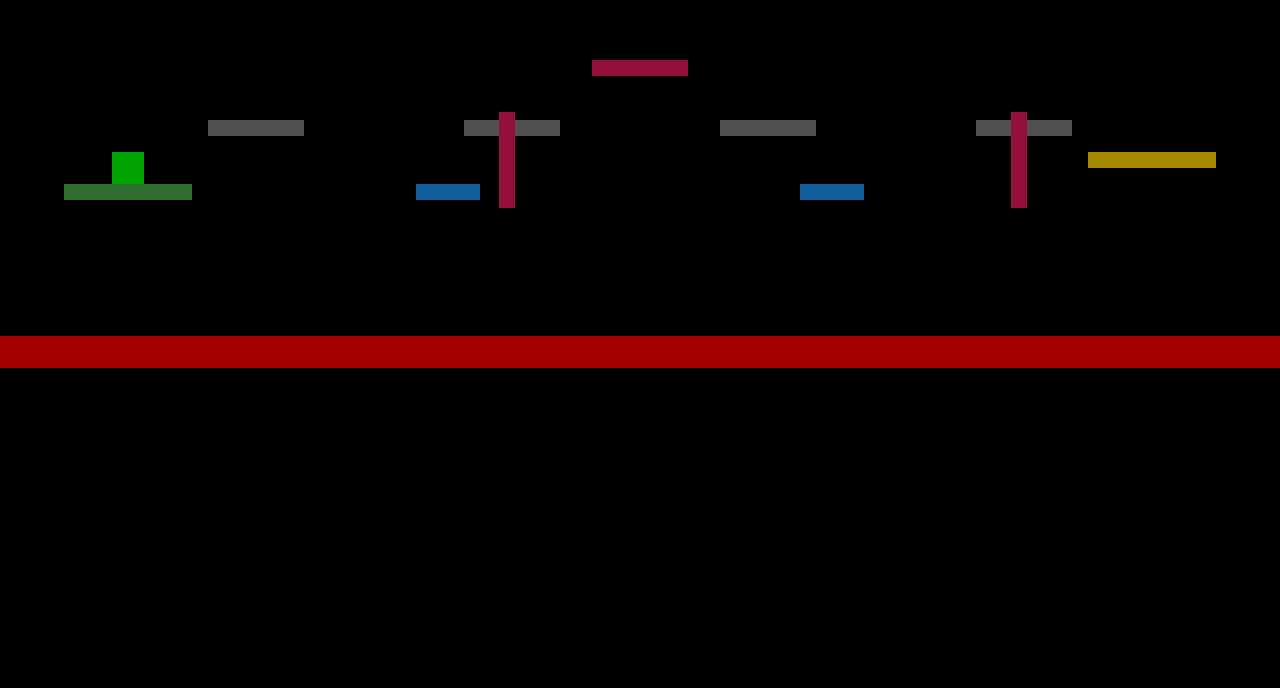
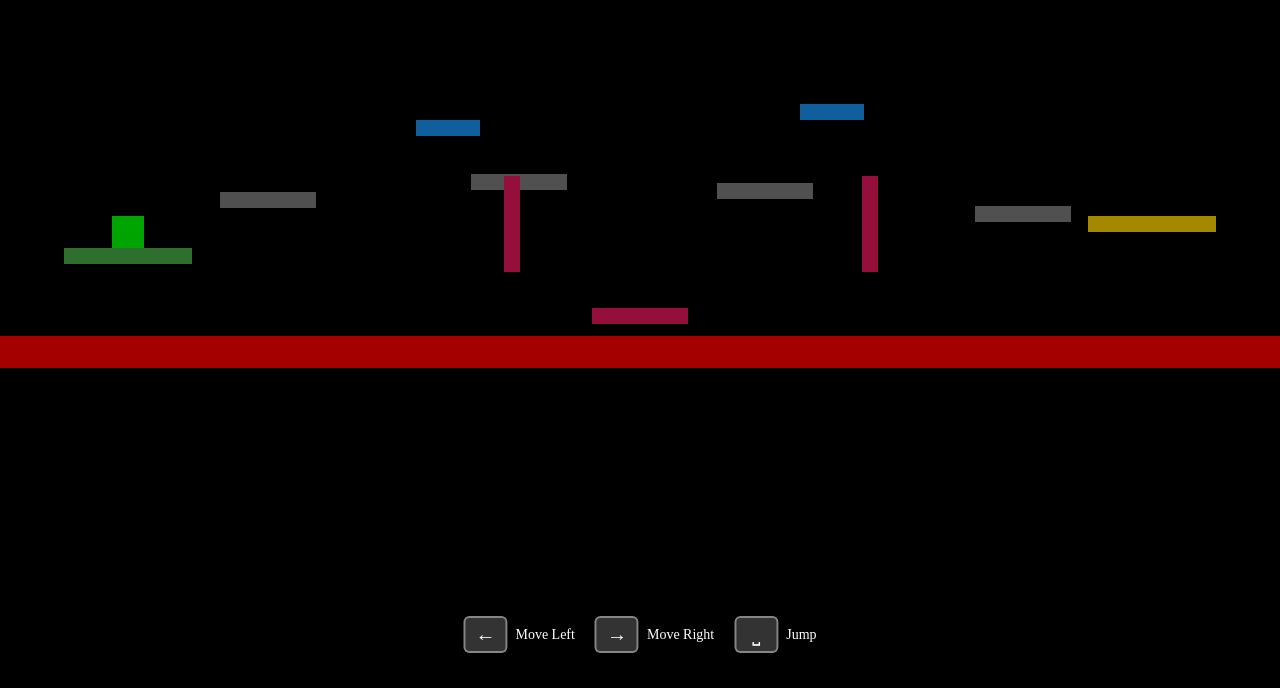
Before and after one commit to MaxMelcher/observabilitygame, an Angular app in the folder frontend/: page / in a window 1280 px wide. Shown: the part 112-800 px from the top of the page. Built offline with nearby package versions, Linux system fonts and the light colour scheme.

Commit message:
game mvp

```diff
--- a/frontend/src/app/game/game.component.html
+++ b/frontend/src/app/game/game.component.html
@@ -24,4 +24,20 @@
       Time: {{gameTime}}.{{gameTimeMs.toString().padStart(3, '0')}}s
     </div>
   </div>
+
+  <!-- Controls legend -->
+  <div class="controls-legend">
+    <div class="control-key">
+      <div class="key-icon">←</div>
+      <span>Move Left</span>
+    </div>
+    <div class="control-key">
+      <div class="key-icon">→</div>
+      <span>Move Right</span>
+    </div>
+    <div class="control-key">
+      <div class="key-icon">⎵</div>
+      <span>Jump</span>
+    </div>
+  </div>
 </div>
--- a/frontend/src/app/game/game.component.sass
+++ b/frontend/src/app/game/game.component.sass
@@ -80,3 +80,32 @@
   .timer
     font-size: 24px
     text-align: center
+
+.controls-legend
+  position: absolute
+  bottom: 20px
+  left: 50%
+  transform: translateX(-50%)
+  display: flex
+  gap: 20px
+  background: rgba(0, 0, 0, 0.7)
+  padding: 15px 25px
+  border-radius: 10px
+  color: white
+
+  .control-key
+    display: flex
+    align-items: center
+    gap: 8px
+
+    .key-icon
+      background: rgba(255, 255, 255, 0.2)
+      border: 2px solid rgba(255, 255, 255, 0.4)
+      border-radius: 6px
+      padding: 5px 10px
+      font-size: 20px
+      min-width: 20px
+      text-align: center
+
+    span
+      font-size: 14px
--- a/frontend/src/app/game/game.component.ts
+++ b/frontend/src/app/game/game.component.ts
@@ -49,17 +49,17 @@ export class GameComponent implements AfterViewInit, OnDestroy {
 
   // Game dimensions
   private readonly WORLD_WIDTH = 40;
-  private readonly WORLD_HEIGHT = 15;  // Reduced height for better visibility
+  private readonly WORLD_HEIGHT = 15;
   private readonly PLAYER_START_X = -16;
-  private readonly PLAYER_START_Y = 4;  // Increased height for starting platform
+  private readonly PLAYER_START_Y = 2;  // Moved down
   private readonly GOAL_X = 16;
-  private readonly GOAL_Y = 4;
+  private readonly GOAL_Y = 2;  // Moved down
 
   // Platform settings
   private readonly PLATFORM_SPEED = 0.02;
   private readonly VERTICAL_MOVE_DISTANCE = 3;
   private readonly HORIZONTAL_MOVE_DISTANCE = 4;
-  private readonly BOUNCE_FORCE = 0.5;
+  private readonly BOUNCE_FORCE = 0.6;
 
   gameCompleted = false;
   playerName = '';
@@ -140,28 +140,31 @@ export class GameComponent implements AfterViewInit, OnDestroy {
     this.startPlatform.position.set(this.PLAYER_START_X, this.PLAYER_START_Y - 1, 0);
     this.scene.add(this.startPlatform);
 
-    // Create static platforms
-    const platformPositions = [
-      { x: -12, y: 5 },
-      { x: -4, y: 5 },
-      { x: 4, y: 5 },
-      { x: 12, y: 5 }
+    // Create static platforms with random variations
+    const basePositions = [
+      { x: -12, y: 3 },
+      { x: -4, y: 3 },
+      { x: 4, y: 3 },
+      { x: 12, y: 3 }
     ];
 
-    for (const pos of platformPositions) {
+    for (const pos of basePositions) {
       const platform = new THREE.Mesh(platformGeometry, platformMaterial);
-      platform.position.set(pos.x, pos.y, 0);
+      // Add some randomness to platform positions
+      const randomX = pos.x + (Math.random() * 2 - 1);
+      const randomY = pos.y + (Math.random() * 1.5 - 0.75);
+      platform.position.set(randomX, randomY, 0);
       this.platforms.push(platform);
       this.scene.add(platform);
     }
 
-    // Add bounce platforms (blue)
+    // Add bounce platforms (blue) lower
     const bouncePlatformGeometry = new THREE.PlaneGeometry(2, 0.5);
     const bouncePlatformMaterial = new THREE.MeshLambertMaterial({ color: 0x2196F3, side: THREE.DoubleSide });
 
     const bouncePositions = [
-      { x: -6, y: 3 },
-      { x: 6, y: 3 }
+      { x: -6, y: 5 },   // Lowered
+      { x: 6, y: 5.5 }   // Lowered
     ];
 
     for (const pos of bouncePositions) {
@@ -177,10 +180,10 @@ export class GameComponent implements AfterViewInit, OnDestroy {
     // Add moving platforms
     const movingPlatformMaterial = new THREE.MeshLambertMaterial({ color: 0xe91e63, side: THREE.DoubleSide });
 
-    // Horizontal moving platforms
+    // Horizontal moving platforms (red bars)
     const horizontalMovers = [
-      { centerX: -8, y: 4 },
-      { centerX: 8, y: 4 }
+      { centerX: -8, y: 2 },
+      { centerX: 8, y: 2 }
     ];
 
     for (const pos of horizontalMovers) {
@@ -193,8 +196,8 @@ export class GameComponent implements AfterViewInit, OnDestroy {
         startPos: new THREE.Vector2(pos.centerX - this.HORIZONTAL_MOVE_DISTANCE, pos.y),
         endPos: new THREE.Vector2(pos.centerX + this.HORIZONTAL_MOVE_DISTANCE, pos.y),
         speed: this.PLATFORM_SPEED,
-        progress: 0,
-        direction: 1
+        progress: Math.random(),
+        direction: Math.random() < 0.5 ? 1 : -1
       });
 
       this.scene.add(platform);
@@ -202,7 +205,7 @@ export class GameComponent implements AfterViewInit, OnDestroy {
 
     // Vertical moving platforms
     const verticalMovers = [
-      { x: 0, centerY: 4 }
+      { x: 0, centerY: 2 }
     ];
 
     for (const pos of verticalMovers) {
@@ -290,7 +293,13 @@ export class GameComponent implements AfterViewInit, OnDestroy {
       const newX = platform.startPos.x + (platform.endPos.x - platform.startPos.x) * platform.progress;
       const newY = platform.startPos.y + (platform.endPos.y - platform.startPos.y) * platform.progress;
 
-      // Check collision with static platforms before applying new position
+      // If this is a horizontal platform (red bar), we need to check collisions differently
+      if (platform.mesh.rotation.z === Math.PI / 2) {
+        platform.mesh.position.set(newX, newY, 0);
+        continue; // Skip collision check for horizontal bars
+      }
+
+      // Only check collisions for vertical moving platforms
       platform.mesh.position.set(newX, newY, 0);
       let collision = false;
 
@@ -329,7 +338,7 @@ export class GameComponent implements AfterViewInit, OnDestroy {
       this.respawnPlayer();
     }
 
-    // Check platform collisions including start platform and moving platforms
+    // Check platform collisions
     let onPlatform = false;
     const allPlatforms = [
       ...this.platforms,
@@ -350,19 +359,40 @@ export class GameComponent implements AfterViewInit, OnDestroy {
     // Then check regular platforms
     for (const platform of allPlatforms) {
       if (this.checkCollision(this.player, platform)) {
+        // Get the moving platform if this is one
+        const movingPlatform = this.movingPlatforms.find(p => p.mesh === platform);
+
+        if (movingPlatform) {
+          // For vertical moving platforms
           if (this.playerVelocity.y < 0) {
             this.player.position.y = platform.position.y + 0.75;
             this.playerVelocity.y = 0;
             this.isJumping = false;
             onPlatform = true;
+          }
 
-          // If it's a moving platform, move the player with it
-          const movingPlatform = this.movingPlatforms.find(p => p.mesh === platform);
-          if (movingPlatform) {
-            // Add platform's horizontal movement to player
+          // For horizontal moving platforms (red bars)
+          const moveDir = platform.rotation.z === Math.PI / 2 ? 'horizontal' : 'vertical';
+          if (moveDir === 'horizontal') {
+            // Push the player horizontally
             const platformDeltaX = (movingPlatform.endPos.x - movingPlatform.startPos.x) *
                                 movingPlatform.speed * movingPlatform.direction;
             this.player.position.x += platformDeltaX;
+
+            // If hitting from the side, push away
+            const playerCenter = this.player.position.x;
+            const platformCenter = platform.position.x;
+            if (Math.abs(playerCenter - platformCenter) > 0.4) {
+              this.playerVelocity.x = playerCenter < platformCenter ? -0.3 : 0.3;
+            }
+          }
+        } else {
+          // Regular platform collision
+          if (this.playerVelocity.y < 0) {
+            this.player.position.y = platform.position.y + 0.75;
+            this.playerVelocity.y = 0;
+            this.isJumping = false;
+            onPlatform = true;
           }
         }
       }
```
Lines whose indentation alone changed are shown as unchanged.
